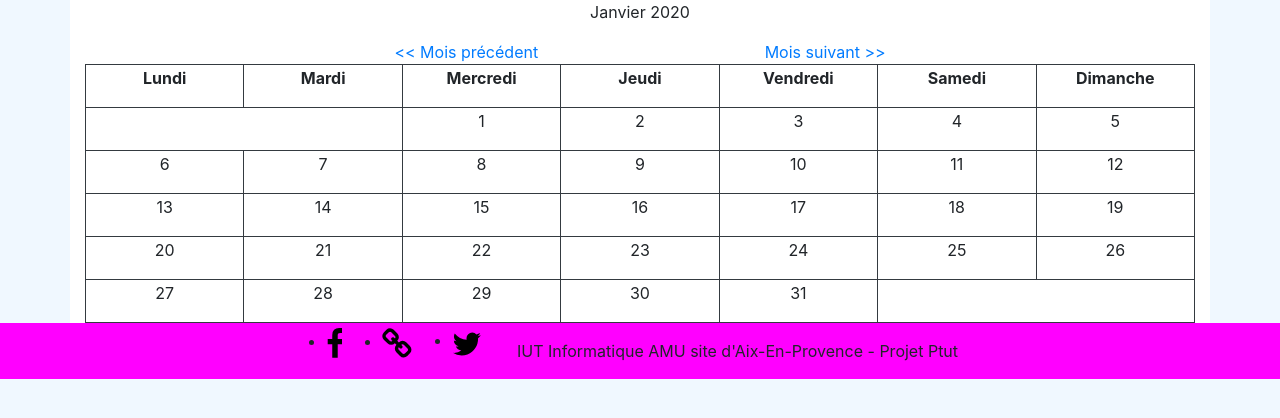
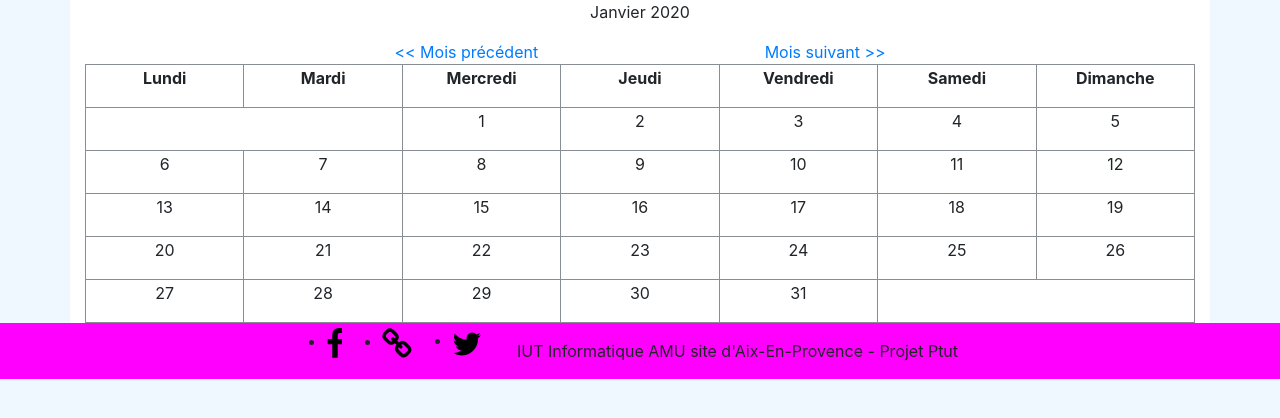
Before and after one commit to Maxime-Leclere/projetptut, a PHP site: page /frontend/calendar.php in a window 1280 px wide. Shown: the part 83-501 px from the top of the page. Run offline with PHP 8.4, Linux system fonts and the light colour scheme; the visitor is signed in with stand-in values (Sample User, id 1); data that the repository does not hold is empty; some libraries are stand-ins or nearby versions.

Commit message:
css modif

```diff
--- a/frontend/assets/main.css
+++ b/frontend/assets/main.css
@@ -67,7 +67,7 @@ table {
 }
 
 table, td, th {
-    border: 1px solid #343a40;
+    border: 1px solid #888e94;
 }
 
 th {
```
